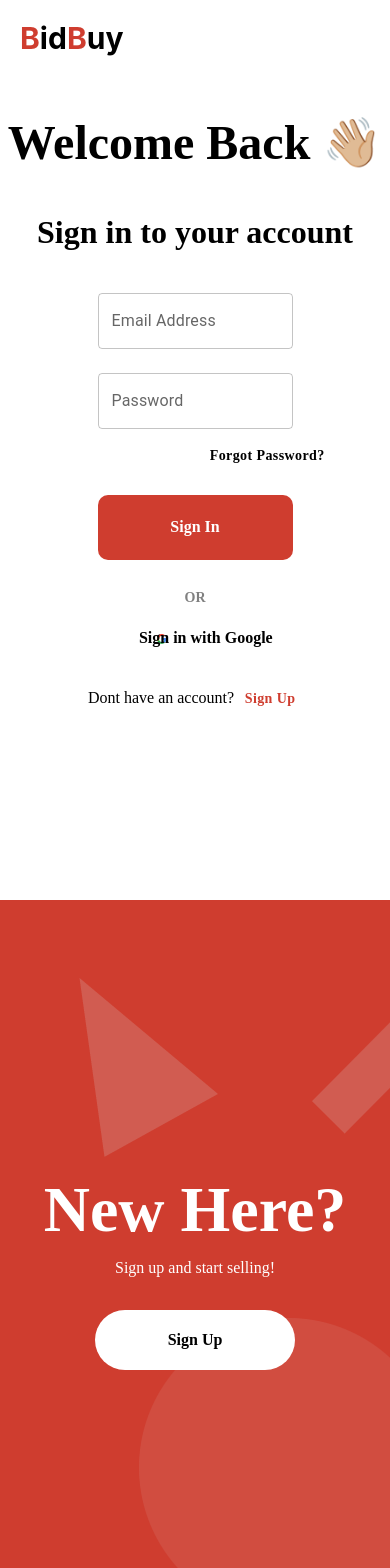
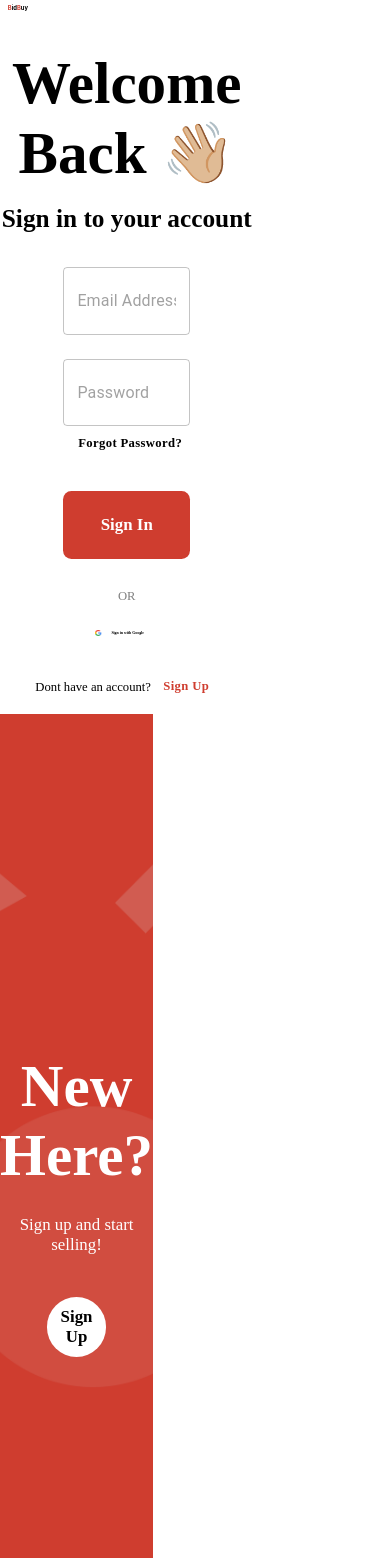
Before and after one commit to muhammadosama984/BidBuy, a React (Create React App) app in the folder BidBuy/frontend/: page / in a window 390 px wide. Shown: the top 1568 px of the page. Built offline with nearby package versions, Linux system fonts and the light colour scheme.

Commit message:
Login UI Responsive and some other changes

```diff
--- a/BidBuy/frontend/src/App.jsx
+++ b/BidBuy/frontend/src/App.jsx
@@ -3,6 +3,7 @@ import './App.css';
 import { BrowserRouter as Router, Route, Routes } from 'react-router-dom';
 import Login from './components/LogIn/Login.jsx';
 import Signup from './components/Signup/Signup';
+import NavBar from './components/NavBar/NavBar'
 
 function App() {
   return (
@@ -12,6 +13,8 @@ function App() {
       <Route path="/signup" element={<Signup/>} />
       <Route path="/login" element={<Login/>} />
       <Route path="/" element={<Login />} />
+      <Route path="/navbar" element={<NavBar />} />
+
 
     </Routes>
   </Router>
--- a/BidBuy/frontend/src/components/LogIn/Login.css
+++ b/BidBuy/frontend/src/components/LogIn/Login.css
@@ -1,43 +1,29 @@
 /* DIV BOXES */
 .div_main{
-    width: 100%;
+    width: 100vw;
     display: flex;
     flex-wrap: wrap;
-    height: 900px;
+    /* height: 900px; */
 }
 
 .div_signIn{
-    flex: 1 0 65%;
-    height: 900px;
+    flex: 0 0 65vw;
+    /* height: 900px; */
 
 }
 
 .div_redContainer{
     background-color: #CF3D2F;
-    height: 900px;
-    flex: 1 0 35%;
+    height: 100vh;
+    flex: 0 0 35vw;
     background-image: url(../../../images/bg_red.png);
-    background-repeat: no-repeat;
+    background-repeat: repeat;
+    background-position: center;
+    background-size: cover;
+    /* border-top-left-radius: 3vh;
+    border-bottom-left-radius: 3vh;
+    box-shadow: blue; */
 
-}
-
-.div_flex{
-    margin-left: 20px;
-    text-align: left;
-    display:block;
-    position: relative;
-    align-items: flex-start;
-    display: flex;
-    flex-wrap: wrap;
-    width: 100px;
-
-}
-
-.div_flexed{
-    position: relative;
-    text-align: left;
-    width: 30px;
-    flex: 0 0 3%;
 }
 
 
@@ -49,11 +35,11 @@
 
 
 #btn_signUp{
-    width: 200px;
-    height: 60px;
-    margin-top: 10px;
+    width: 15vw;
+    height: 7vh;
+    margin-top: 1vh;
     font-family: "microsoft yahei" ;
-    font-size: 16px;
+    font-size: 2vh;
     font-weight: bold;
     background-color: white;
     border-radius: 100px;
@@ -65,18 +51,19 @@
 }
 
 .btn_forgot{
-    margin-left: 37%;
+    text-align: right;
     font-family: 'Courier New', Courier, monospace;
+    /* font-size: 2vh; */
 }
 
 .btn_SignIn{
-    margin-top: 20px;
+    margin-top: 4vh;
     width: 50%;
-    height: 65px;
-    border-radius: 10px;
+    height: 8vh;
+    border-radius: 1vh;
     font-weight: bold;
     color: white;
-    font-size: 16px;
+    font-size: 2vh;
     border: 0;
     font-family: "microsoft yahei";
     background-color: #CF3D2F;
@@ -87,21 +74,21 @@
 }
 
 .btn_Google{
-    margin-left: 10%;
+    /* margin-left: 10%; */
     width: 50%;
-    height: 65px;
+    height: 7vh;
     border-radius: 10px;
     font-weight: bold;
     color: black;
-    font-size: 16px;
+    font-size: 1vw;
     border: 0;
     font-family: "microsoft yahei";
     background-color: white;
     background-image: url(../../../images/google.png);
     background-repeat: no-repeat;
-    background-position: 24%;
-    background-size: 15%;
-    padding-right: 6%;
+    background-position: 8vw;
+    background-size: 5vw;
+    padding-left: 2vw;
 }
 
 .btn_Google:hover{
@@ -122,23 +109,25 @@
 
 /* HEADINGS */
 .welcome_heading{
-    margin-top: 10%;
-    font-size: 48px;
+    margin-top: 4vh;
+    font-size: 7vh;
     font-family: "microsoft yahei" ;
     color: black;
     text-align: center;
+    margin-bottom: 0;
 }
 
 .welcome_signInTo{
-    font-size: 32px;
+    margin-top: 2vh;
+    font-size: 3vh;
     font-family: "microsoft yahei" ;
     color: black;
     text-align: center;
 }
 
 .newHere_heading{
-    margin-top: 70%;
-    font-size: 64px;
+    margin-top: 40vh;
+    font-size: 7vh;
     font-family: "microsoft yahei" ;
     color: white;
     text-align: center;
@@ -152,34 +141,32 @@
 
 /* TEXT PARAGRAPH */
 .txt_startSelling{
-    margin-top: 03%;
-    margin-bottom: 06%;
-    font-size: 20px;
+    margin-top: 3vh;
+    margin-bottom: 4vh;
     font-family: "microsoft yahei" ;
     color: white;
     text-align: center;
-    font-size: 16px;
+    font-size: 2vh;
 }
 .or{
     color: grey;
-    font-Weight: bold;
-    font-size: 14px;
+    /* font-Weight: bold;  */
+    font-size: 1.5vh;
     font-family: "microsoft yahei";
     text-transform: capitalize;
     margin-top: 30px;
     margin-bottom: 0px
 }
 
-.red_txt{
-    color: #CF3D2F;
-    font-size: 30px;
-    position: relative;
-    padding: 0px;
+::placeholder { /* Chrome, Firefox, Opera, Safari 10.1+ */
+  color: red;
+  opacity: 1; /* Firefox */
 }
 
-.black_txt{
-    padding: 0px;
-    color: black;
-    font-size: 30px;
-    position: relative;
+:-ms-input-placeholder { /* Internet Explorer 10-11 */
+  color: red;
 }
+
+::-ms-input-placeholder { /* Microsoft Edge */
+  color: red;
+}
--- a/BidBuy/frontend/src/components/LogIn/Login.jsx
+++ b/BidBuy/frontend/src/components/LogIn/Login.jsx
@@ -58,7 +58,7 @@ function Login() {
                   textAlign: 'center',
 
                 }}/> */}
-                <TextField fullWidth onChange={handleEmailAddress} label="Email Address" id="fullWidth" />
+                <TextField fullWidth onChange={handleEmailAddress} label="" id="fullWidth" InputProps={{ sx: { height: "8vh" , textAlign: 'right' } }} placeholder="Email Address" />
               </Box>
 
               <Box
@@ -73,14 +73,20 @@ function Login() {
                   textAlign: textAlign.center,
 
                 }}/> */}
-                <TextField fullWidth onChange={handlePassword} label="Password" id="fullWidth" />
+                {/* <p style={{ color: 'black', fontSize: "2vh", fontFamily: "microsoft yahei", textAlign: 'left'}}>Password</p> */}
+                <TextField fullWidth onChange={handlePassword} label="" id="fullWidth" InputProps={{ sx: { height: "8vh" , textAlign: 'right' } }} placeholder="Password" />
+                <div className='btn_forgot'>
+                 <Button variant="text" href='' style={{ color: 'black', fontWeight: "bold", fontSize: "1.5vh",fontFamily: "microsoft yahei", textTransform: 'none'}}>Forgot Password?</Button>
+                </div>
               </Box>
 
 
             </div>
-            <div className='btn_forgot'>
-            <Button variant="text" href='' style={{ color: 'black', fontWeight: "bold", fontSize: "14px",fontFamily: "microsoft yahei", textTransform: 'none' }}>Forgot Password?</Button>
+
+            <div style={{height: "4vh"}}>
+
             </div>
+
 
             <div>
             <button className='btn_SignIn'>Sign In</button>
@@ -97,7 +103,7 @@ function Login() {
               {/* <Button style={{ color: 'black', fontWeight: "bold", fontSize: "16px",fontFamily: "microsoft yahei", textTransform: 'none', backgroundImage: "url(../../../images/bg_red.png)"}}>Sign in with Google</Button> */}
             </div>
             <div>
-              <p style={{ color: 'black', fontSize: "16px", fontFamily: "microsoft yahei"}}>Dont have an account? <Button variant="text" style={{ color: '#CF3D2F', padding: "0", fontSize: "14px",fontFamily: "microsoft yahei", fontWeight: "bold" ,textTransform: 'none' }}>Sign Up</Button></p>
+              <p style={{ color: 'black', fontSize: "1.5vh", fontFamily: "microsoft yahei"}}>Dont have an account? <Button variant="text" style={{ color: '#CF3D2F', padding: "0", fontSize: "1.5vh",fontFamily: "microsoft yahei", fontWeight: "bold" ,textTransform: 'none', marginBottom: "0.5vh" }}>Sign Up</Button></p>
             </div>
           </div>
         </center>
--- a/BidBuy/frontend/src/components/Logo/Logo.css
+++ b/BidBuy/frontend/src/components/Logo/Logo.css
@@ -0,0 +1,32 @@
+.div_flex{
+    margin-left: 2vw;
+    text-align: left;
+    display:block;
+    position: relative;
+    align-items: flex-start;
+    display: flex;
+    flex-wrap: wrap;
+    width: 10vw;
+
+}
+
+.div_flexed{
+    position: relative;
+    text-align: left;
+    width: 2vw;
+    flex: 0 0 3%;
+}
+
+.red_txt{
+    color: #CF3D2F;
+    font-size: 1.5vw;
+    position: relative;
+    padding: 0px;
+}
+
+.black_txt{
+    padding: 0px;
+    color: black;
+    font-size: 1.5vw;
+    position: relative;
+}
--- a/BidBuy/frontend/src/components/Logo/Logo.jsx
+++ b/BidBuy/frontend/src/components/Logo/Logo.jsx
@@ -1,4 +1,6 @@
 import React from 'react'
+
+import './Logo.css';
 
 export default function Logo() {
   return (
--- /dev/null
+++ b/BidBuy/frontend/src/components/NavBar/NavBar.css
@@ -0,0 +1,8 @@
+.div_Navmain{
+    width: 100%;
+    height: 150px;
+    border-bottom: 10px solid #e0e0e0;
+    /* border-style: solid; */
+    /* border-color: black; */
+    /* background-color: aqua; */
+}
--- /dev/null
+++ b/BidBuy/frontend/src/components/NavBar/NavBar.jsx
@@ -0,0 +1,40 @@
+import React, { useState } from 'react';
+import {
+  Box,
+  Card,
+  Grid,
+  Typography,
+  TextField,
+  InputAdornment,
+  Divider,
+  Button,
+} from '@mui/material';
+import './NavBar.css';
+import { textAlign } from '@mui/system';
+import Logo from '../Logo/Logo.jsx';
+
+
+
+function Header() {
+  const [emailAddress, setemailAddress] = useState("");
+  const [password, setPassword] = useState("");
+
+  const handleEmailAddress = (event) => {
+      setemailAddress(event.target.value);
+      console.log(emailAddress);
+  }
+  const handlePassword = (event) => {
+    setemailAddress(event.target.value);
+    console.log(emailAddress);
+}
+  return (
+
+    <div className='div_Navmain'>
+      <Logo />
+
+    </div>
+
+  )
+}
+
+export default Header
```
